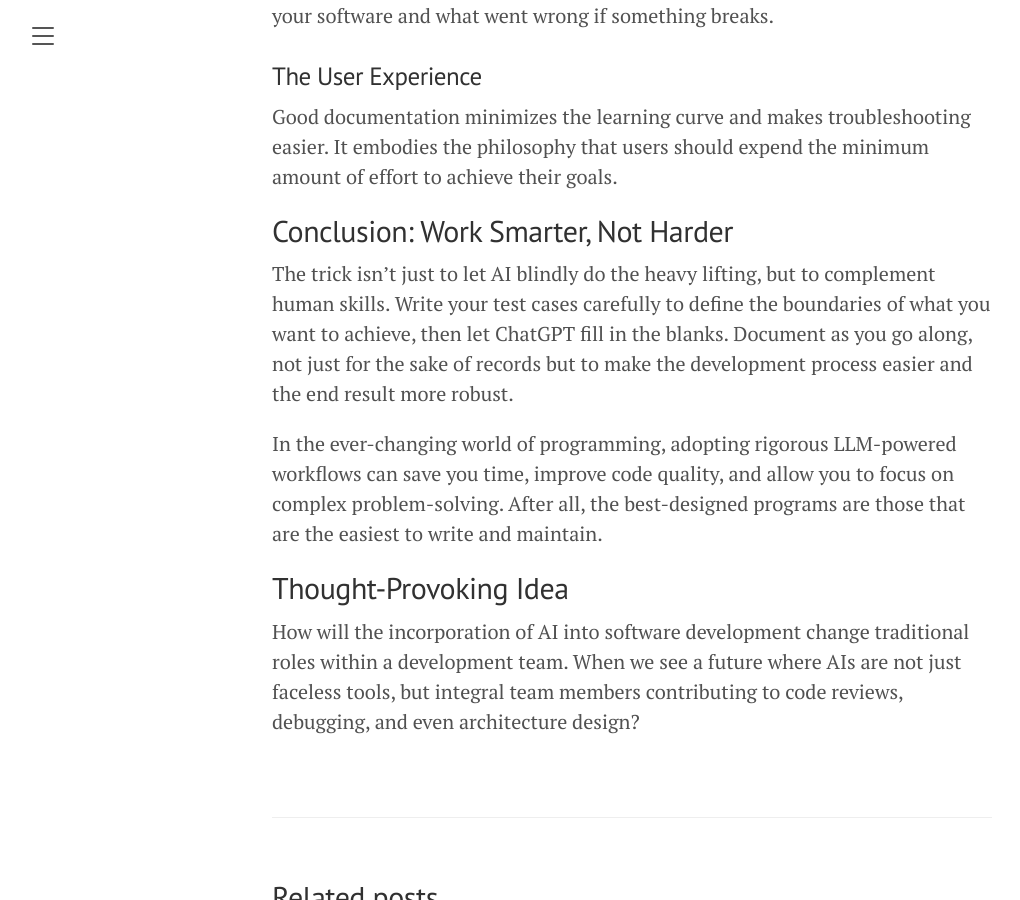
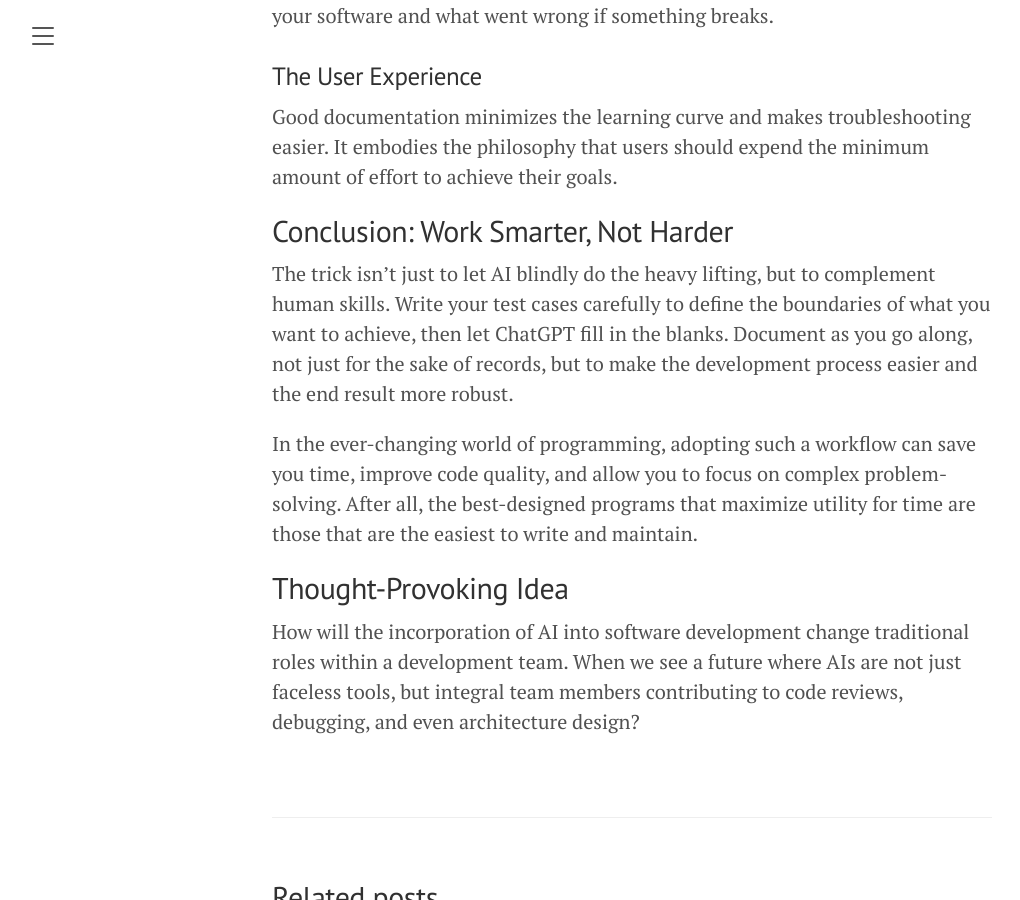
Before and after one commit to chinarjoshi/chinarjoshi.github.io, a Jekyll site: the page built from _posts/2023-10-18-chatgpt.md, in a window 1280 px wide and 900 px high, scrolled down 1848 px. Shown: the whole window, without its empty margins (8-1028 px from the left). Built offline with Jekyll 4.4.1, drawn with Linux system fonts in a browser that asks for light colours; some of the changed text lies outside the part shown.

```diff
--- a/_posts/2023-10-18-chatgpt.md
+++ b/_posts/2023-10-18-chatgpt.md
@@ -38,9 +37,9 @@ Good documentation minimizes the learning curve and makes troubleshooting easier
 
 ## Conclusion: Work Smarter, Not Harder
 
-The trick isn't just to let AI blindly do the heavy lifting, but to complement human skills. Write your test cases carefully to define the boundaries of what you want to achieve, then let ChatGPT fill in the blanks. Document as you go along, not just for the sake of records but to make the development process easier and the end result more robust.
+The trick isn't just to let AI blindly do the heavy lifting, but to complement human skills. Write your test cases carefully to define the boundaries of what you want to achieve, then let ChatGPT fill in the blanks. Document as you go along, not just for the sake of records, but to make the development process easier and the end result more robust.
 
-In the ever-changing world of programming, adopting rigorous LLM-powered workflows can save you time, improve code quality, and allow you to focus on complex problem-solving. After all, the best-designed programs are those that are the easiest to write and maintain.
+In the ever-changing world of programming, adopting such a workflow can save you time, improve code quality, and allow you to focus on complex problem-solving. After all, the best-designed programs that maximize utility for time are those that are the easiest to write and maintain.
 
 ## Thought-Provoking Idea
 
```
Also changed, not shown: other parts of _posts/2023-10-18-chatgpt.md (+3 -4 lines), _posts/2023-09-15-reaper.md (+1 -0 lines), _posts/2023-09-21-brilliant.md (+1 -0 lines), _posts/2023-10-12-persist.md (+1 -0 lines), _posts/2023-10-14-tale-of-two-editors.md (+1 -0 lines), _posts/2023-10-16-minimalinux.md (+1 -0 lines).
